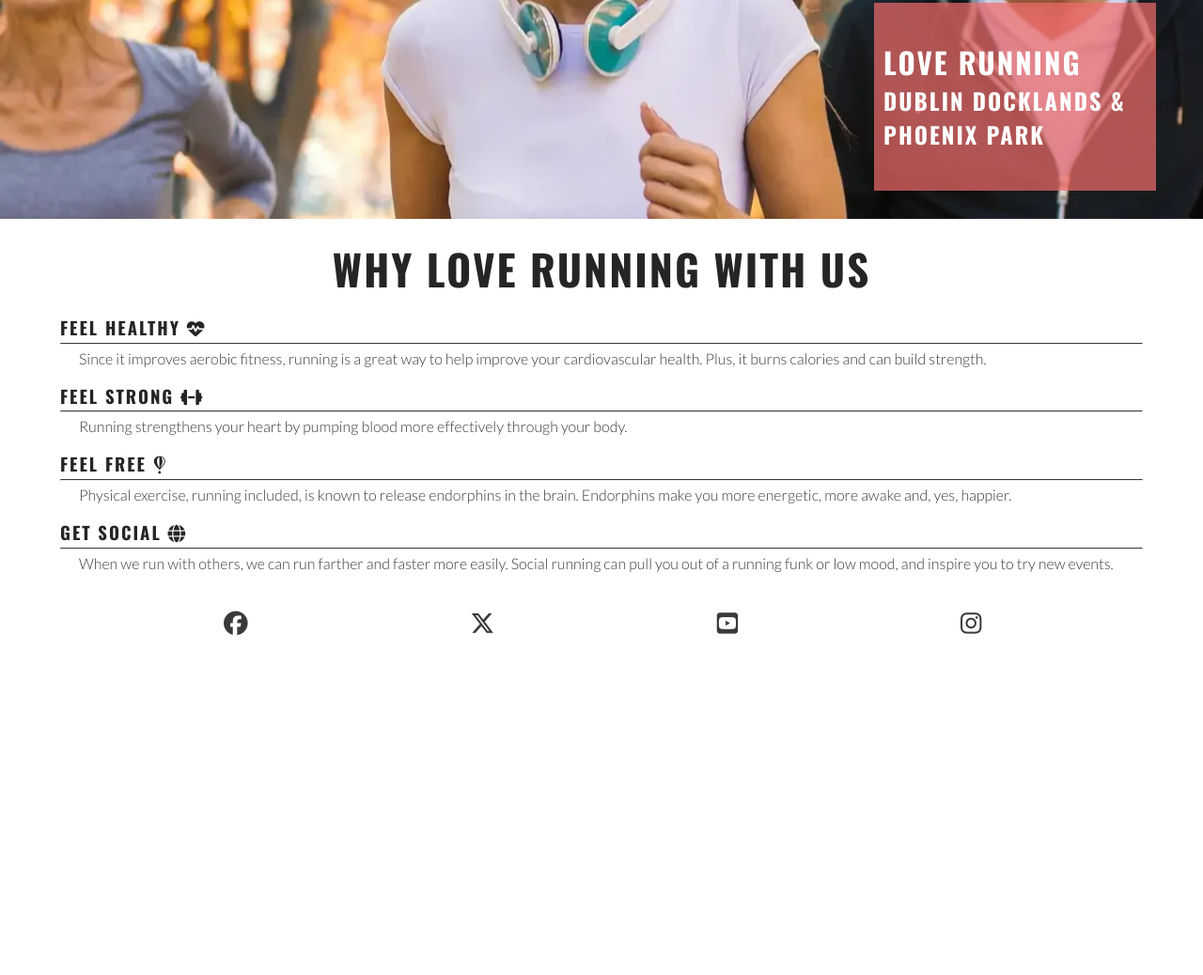
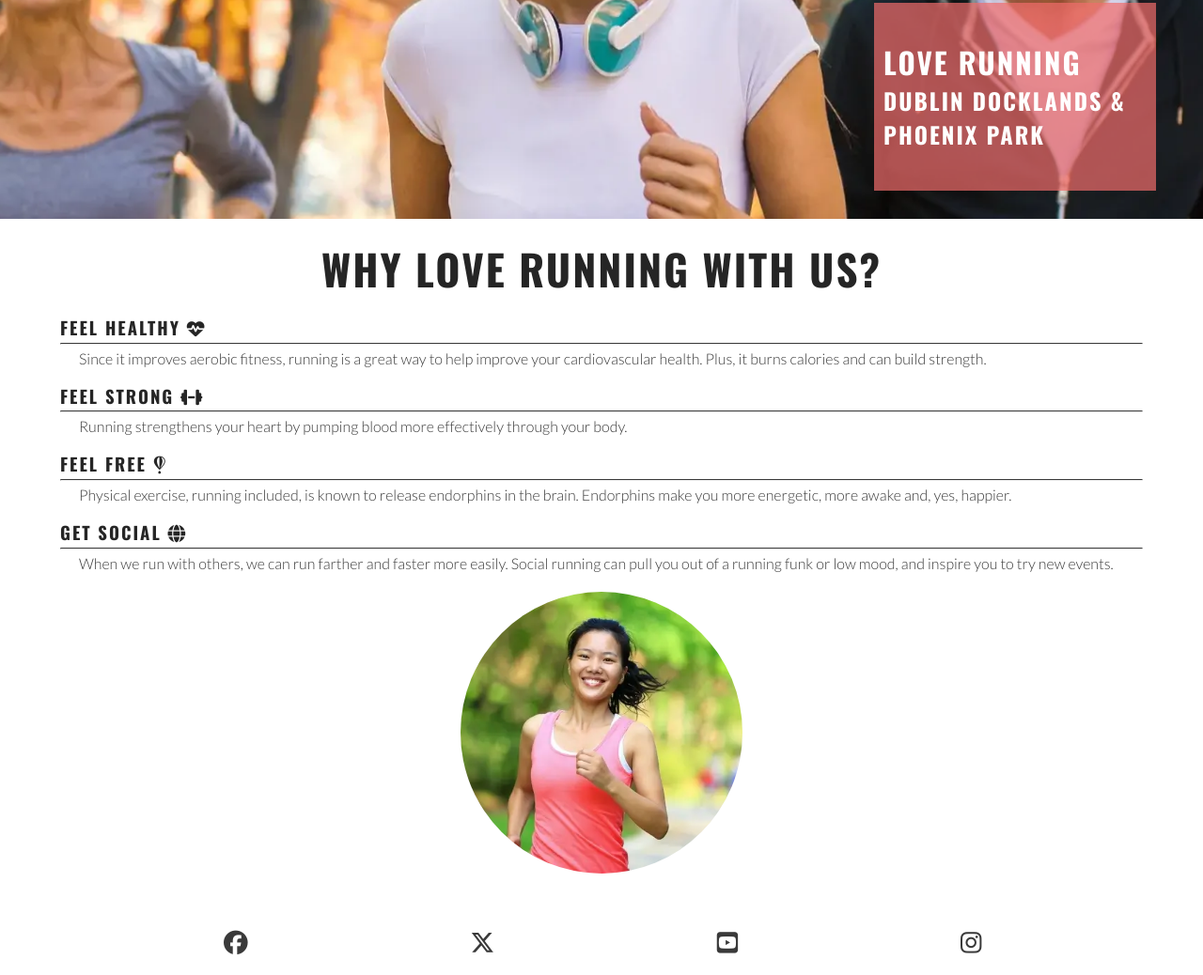
Before and after one commit to TJCAJ/Love-Running, a plain HTML site: page index.html in a window 1280 px wide. Shown: the part 446-1484 px from the top of the page at 94% size. Before the commit the page ends 1144 px from the top, so only its background shows below. Drawn offline with nearby package versions, Linux system fonts and the light colour scheme.

Commit message:
Add circular image to reasons section

```diff
--- a/assets/css/style.css
+++ b/assets/css/style.css
@@ -18,7 +18,9 @@ body {
     font-family: 'Lato', sans-serif;
 }
 
-h1, h2, h3 {
+h1,
+h2,
+h3 {
     font-family: 'Oswald', sans-serif;
     text-transform: uppercase;
     letter-spacing: 2px;
@@ -49,7 +51,7 @@ header a {
     list-style-type: none;
 }
 
-#menu > li {
+#menu>li {
     margin-bottom: 1em;
 }
 
@@ -109,7 +111,8 @@ main {
     padding-left: 10px;
 }
 
-#cover-text > h2, #cover-text > h3 {
+#cover-text>h2,
+#cover-text>h3 {
     color: #ffffff;
 }
 
@@ -125,8 +128,8 @@ main {
     font-size: 280%;
 }
 
-#benefits-physical > div,
-#benefits-mental > div {
+#benefits-physical>div,
+#benefits-mental>div {
     line-height: 20px;
     margin-bottom: 20px;
 }
@@ -138,6 +141,23 @@ main {
 #benefits hr {
     border-top: 1px solid #3a3a3a;
     margin: 5px 0;
+}
+
+#circle-cover-bg {
+    background: url('../images/reasons-image.webp') no-repeat top center / cover;
+    height: 90vw;
+    width: 90vw;
+    margin-bottom: 20px;
+    /* Makes the square image into a circle */
+    border-radius: 50%;
+    max-width: 300px;
+    max-height: 300px;
+}
+
+#benefits-image {
+    display: flex;
+    align-items: center;
+    justify-content: center;
 }
 
 /* Footer */
@@ -194,6 +214,23 @@ main {
     width: 300px;
     right: 50px;
 }
+
+/* Reasons section */
+#benefits-physical,
+#benefits-mental {
+    display: flex;
+    flex-direction: column;
+    width: 100%;
+}
+
+#benefits-physical < div,
+#benefits-mental < div {
+    width: 75%;
+}
+
+#benefits-mental < div {
+    text-align: end;
+    align-self: flex-end;
 }
 
 /* Large devices (laptops and desktops, 992px and up) */
--- a/index.html
+++ b/index.html
@@ -48,7 +48,7 @@
         </section>
         <!-- Reasons section -->
         <section id="reasons">
-                <h2>Why Love Running With Us</h2>
+                <h2>Why Love Running With Us?</h2>
                 <div id="benefits">
                     <div id="benefits-physical">
                         <div>
@@ -57,7 +57,7 @@
                             <p>Since it improves aerobic fitness, running is a great way to help improve your cardiovascular health. Plus, it burns calories and can build strength.</p>
                         </div>
                         <div>
-                            <h3>Feel Strong <i class="fa-solid fa-dumbbell"></i></h3>
+                            <h3>Feel strong <i class="fa-solid fa-dumbbell"></i></h3>
                             <hr>
                             <p>Running strengthens your heart by pumping blood more effectively through your body.</p>
                             </div>
@@ -73,6 +73,9 @@
                             <hr>
                             <p>When we run with others, we can run farther and faster more easily. Social running can pull you out of a running funk or low mood, and inspire you to try new events.</p>
                         </div>
+                    </div>
+                    <div id="benefits-image">
+                        <div id="circle-cover-bg"></div>
                     </div>
                 </div>
         </section>
```
Also changed, not shown: assets/images/reasons-image.webp (added).
